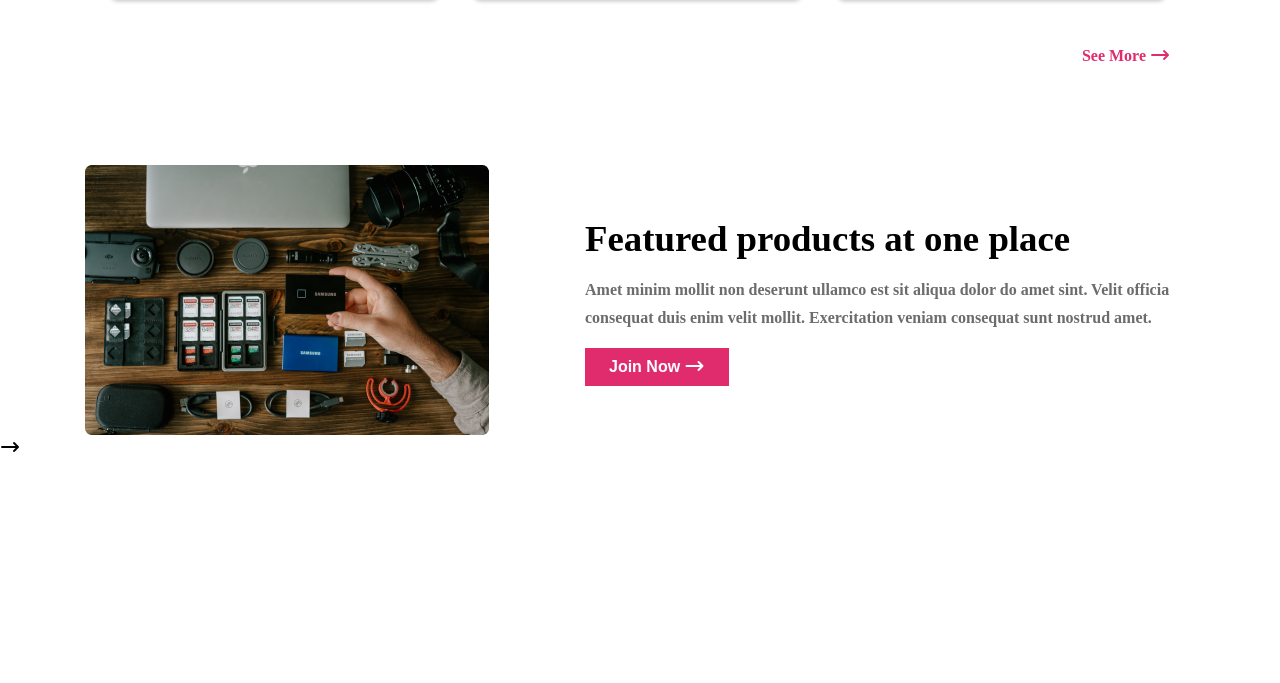
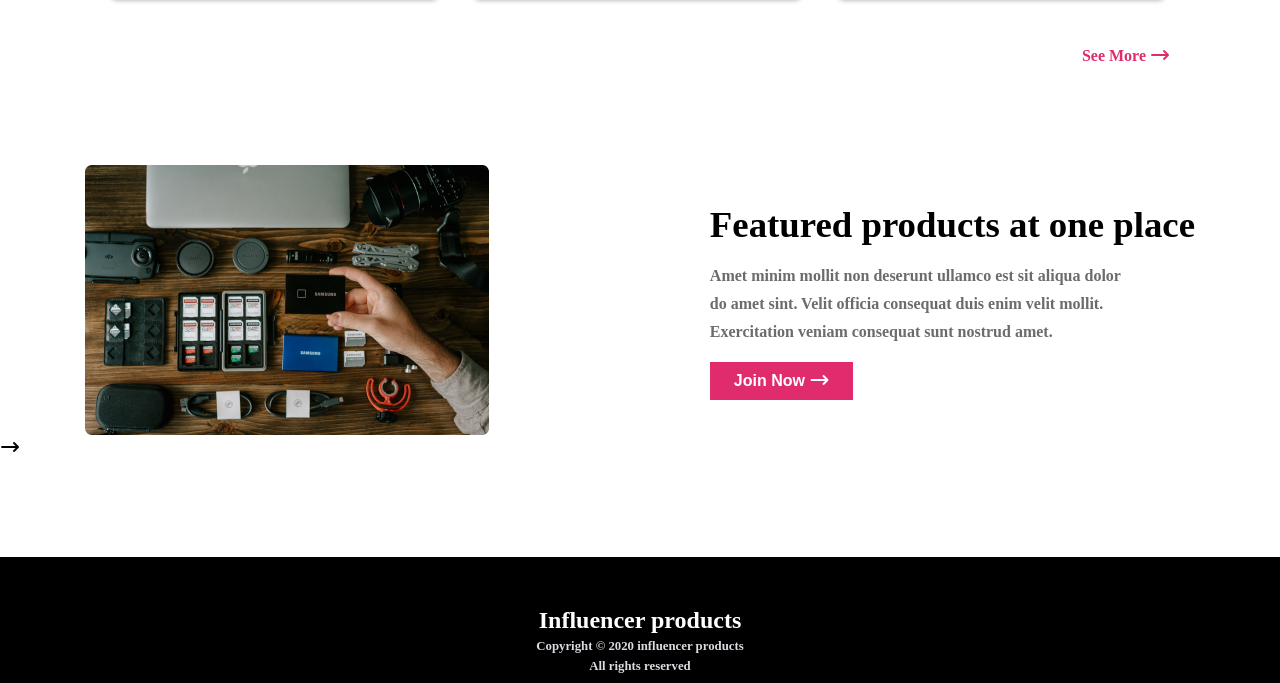
Before and after one commit to sabbirhossainlkj/influencer-website, a plain HTML site: page index.html in a window 1280 px wide. Shown: the part 2282-2965 px from the top of the page. Before the commit the page ends 2839 px from the top, so only its background shows below. Drawn offline with Linux system fonts and the light colour scheme.

Commit message:
added footer section

```diff
--- a/index.html
+++ b/index.html
@@ -141,16 +141,26 @@
                 </div>
                 <div class="featured-content">
                     <h2>Featured products at one place</h2>
-                        <p>Amet minim mollit non deserunt ullamco est sit aliqua dolor do amet sint. Velit officia consequat duis enim velit mollit. Exercitation veniam consequat sunt nostrud amet.</p>
-                        <button>Join Now  <i class="fa-solid fa-arrow-right-long"></i></button>
+                    <p>Amet minim mollit non deserunt ullamco est sit aliqua dolor <br> do amet sint. Velit officia
+                        consequat duis enim velit mollit. <br> Exercitation veniam consequat sunt nostrud amet.</p>
+                    <button>Join Now <i class="fa-solid fa-arrow-right-long"></i></button>
                 </div>
             </div><i class="fa-solid fa-arrow-right-long"></i>
         </section>
-
     </main>
     <!-- footer section -->
     <footer>
-
+        <div class="footer-container">
+            <h4>Influencer products</h4>
+            <p>Copyright © 2020 influencer products</p>
+            <p class="small">All rights reserved</p>
+            <ul class="icon">
+                <li><a href=""><i class="fa-brands fa-instagram"></i></a></li>
+                <li><a href=""><i class="fa-thin fa-globe-pointer"></i></a></li>
+                <li><a href=""><i class="fa-brands fa-twitter"></i></a></li>
+                <li><a href=""><i class="fa-brands fa-youtube"></i></a></li>
+            </ul>
+        </div>
     </footer>
 </body>
 
--- a/styles/influencer.css
+++ b/styles/influencer.css
@@ -82,10 +82,12 @@
 .images img {
     width: 475px;
 }
+
 /* company section */
 .company {
     padding-top: 70px;
 }
+
 .company-name {
     padding: 36px 60px;
     display: flex;
@@ -94,50 +96,60 @@
     max-width: 1110px;
     margin: 0 auto;
 }
+
 /* Popular Collection */
 .Popular {
     padding-top: 100px;
 }
+
 .collection {
     margin: 0 auto;
     max-width: 1060px;
 }
+
 .collection h3 {
     text-align: center;
     font-size: 1.75rem;
     font-weight: 700px;
     margin-bottom: 30px;
 }
+
 .collection-box {
     display: grid;
     grid-template-columns: repeat(3, 1fr);
     gap: 30px;
 }
+
 .card {
     max-width: 329px;
     border-radius: 8px;
     box-shadow: 0 4px 4px 0 rgba(0, 0, 0, 0.25);
     padding: 17px 14px;
 }
+
 .card img {
     width: 100%;
     margin-bottom: 16px;
     border-radius: 5px;
 }
+
 .card h4 {
     font-size: 1.75rem;
     color: #18191F;
     margin-bottom: 6px;
 }
+
 .dolor {
     font-size: 1.5rem;
     color: #000000;
 }
+
 .card {
     font-size: 0.8rem;
     font-weight: bold;
     color: #787885;
 }
+
 .pragraph {
     text-align: right;
     margin-top: 50px;
@@ -145,11 +157,13 @@
     font-size: 1rem;
     font-weight: 600;
 }
+
 /* Featured products at one place */
 .featured {
     padding-top: 100px;
     padding-bottom: 100px;
 }
+
 .featured-container {
     display: flex;
     max-width: 1110px;
@@ -158,18 +172,22 @@
     justify-content: space-between;
     gap: 96px;
 }
+
 .featured-image {
     width: 404px;
     border-radius: 7px;
 }
+
 .featured-content {
     max-width: 610px;
 }
+
 .featured-content h2 {
     font-size: 2.3rem;
     font-weight: 600px;
     margin-bottom: 16px;
 }
+
 .featured-content p {
     font-size: 1rem;
     font-weight: bold;
@@ -177,6 +195,7 @@
     color: #6C6C6C;
     margin-bottom: 16px;
 }
+
 button {
     background-color: #E02C6D;
     color: #FFFFFF;
@@ -184,5 +203,44 @@
     font-size: 1rem;
     font-weight: bold;
     padding: 10px 24px;
+}
 
+/* footer section */
+footer {
+    background-color: black;
+    padding: 50px;
 }
+
+.footer-container {
+    width: 262px;
+    margin: 0 auto;
+    text-align: center;
+}
+.footer-container h4 {
+    font-size: 1.5rem;
+    font-weight: bold;
+    margin-bottom: 5px;
+    color: #FFFFFF;
+}
+.footer-container p {
+    font-size: 0.8rem;
+    font-weight: bold;
+    color: #D9DBE1;
+    margin-bottom: 5px;
+}
+ .footer-container .small {
+      font-size: 0.8rem;
+      font-weight: bold;
+      color: #D9DBE1;
+      margin-bottom: 15px;
+}
+.icon {
+    display: flex;
+    justify-content: center;
+}
+.icon li {
+    list-style: none;
+}
+.icon li a {
+    margin-right: 16px;
+}
```
Lines whose indentation alone changed are shown as unchanged.
